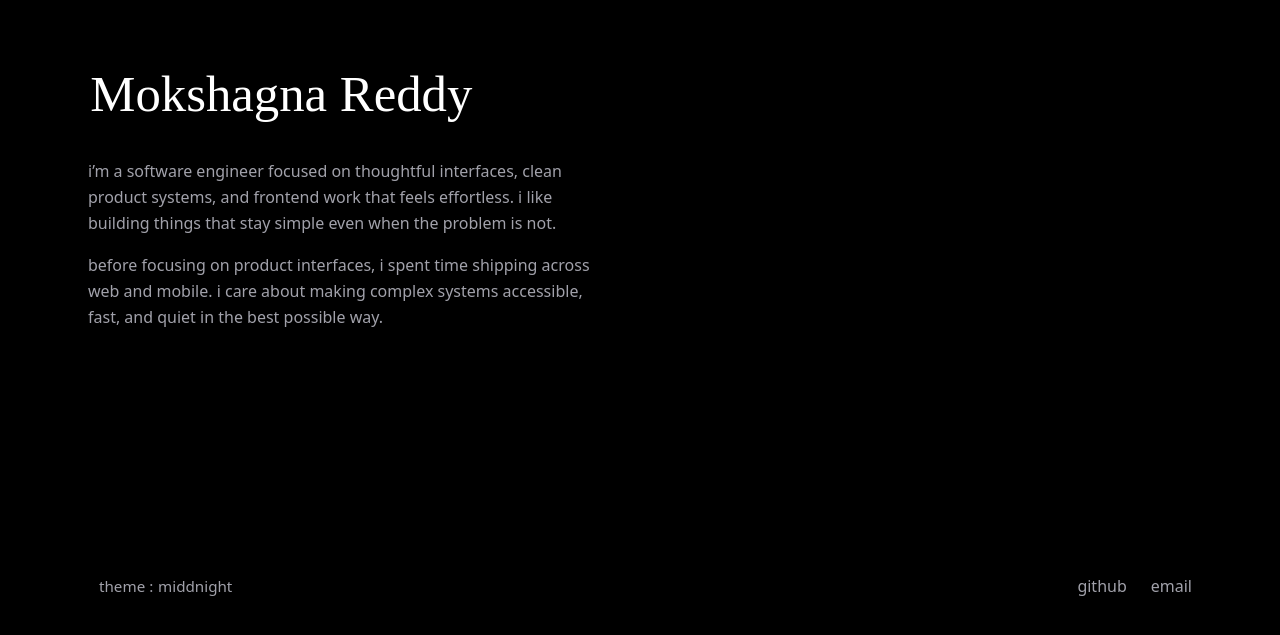
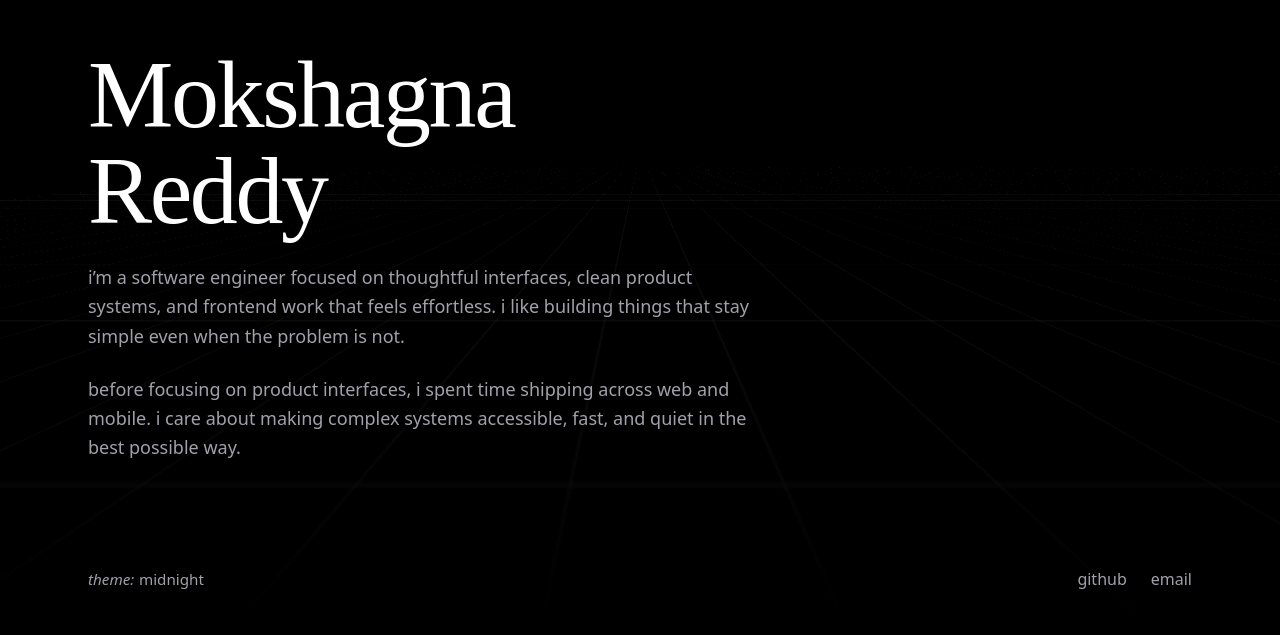
Before and after one commit to moKshagna-p/portfolio, an Astro site: page / in a window 1280 px wide. Shown: the part 155-790 px from the top of the page. Built offline with nearby package versions, Linux system fonts and the light colour scheme; Astro itself is replaced by a stand-in of ours; a web font is replaced by a local one.

Commit message:
feat: integrate Magic UI components

```diff
--- a/astro.config.mjs
+++ b/astro.config.mjs
@@ -1,6 +1,14 @@
 import { defineConfig } from 'astro/config';
+
+import react from '@astrojs/react';
+import tailwindcss from '@tailwindcss/vite';
 
 export default defineConfig({
   server: { host: true },
   output: 'static',
+  integrations: [react()],
+
+  vite: {
+    plugins: [tailwindcss()],
+  },
 });
--- /dev/null
+++ b/src/components/magicui/blur-fade.tsx
@@ -0,0 +1,59 @@
+"use client";
+
+import { useRef } from "react";
+import { AnimatePresence, motion, useInView, type Variants } from "framer-motion";
+
+interface BlurFadeProps {
+  children: React.ReactNode;
+  className?: string;
+  variant?: {
+    hidden: { y: number };
+    visible: { y: number };
+  };
+  duration?: number;
+  delay?: number;
+  yOffset?: number;
+  inView?: boolean;
+  inViewMargin?: string;
+  blur?: string;
+}
+
+export default function BlurFade({
+  children,
+  className,
+  variant,
+  duration = 0.4,
+  delay = 0,
+  yOffset = 6,
+  inView = false,
+  inViewMargin = "-50px",
+  blur = "6px",
+}: BlurFadeProps) {
+  const ref = useRef(null);
+  const inViewResult = useInView(ref, { once: true, margin: inViewMargin as any });
+  const isInView = !inView || inViewResult;
+  const defaultVariants: Variants = {
+    hidden: { y: yOffset, opacity: 0, filter: `blur(${blur})` },
+    visible: { y: -yOffset, opacity: 1, filter: `blur(0px)` },
+  };
+  const combinedVariants = variant || defaultVariants;
+  return (
+    <AnimatePresence>
+      <motion.div
+        ref={ref}
+        initial="hidden"
+        animate={isInView ? "visible" : "hidden"}
+        exit="hidden"
+        variants={combinedVariants}
+        transition={{
+          delay: 0.04 + delay,
+          duration,
+          ease: "easeOut",
+        }}
+        className={className}
+      >
+        {children}
+      </motion.div>
+    </AnimatePresence>
+  );
+}
--- /dev/null
+++ b/src/components/magicui/retro-grid.tsx
@@ -0,0 +1,32 @@
+"use client";
+
+import { cn } from "@/lib/utils";
+
+export default function RetroGrid({
+  className,
+  angle = 65,
+}: {
+  className?: string;
+  angle?: number;
+}) {
+  return (
+    <div
+      className={cn(
+        "pointer-events-none absolute h-full w-full overflow-hidden opacity-50 [perspective:200px]",
+        className,
+      )}
+      style={{ "--grid-angle": `${angle}deg` } as React.CSSProperties}
+    >
+      <div className="absolute inset-0 [transform:rotateX(var(--grid-angle))]">
+        <div
+          className={cn(
+            "animate-grid",
+            "[background-repeat:repeat] [background-size:60px_60px] [height:300vh] [inset:0%_0px] [margin-left:-50%] [transform-origin:100%_0_0] [width:600vw]",
+            "[background-image:linear-gradient(to_right,rgba(255,255,255,0.2)_1px,transparent_0),linear-gradient(to_bottom,rgba(255,255,255,0.2)_1px,transparent_0)]",
+          )}
+        />
+      </div>
+      <div className="absolute inset-0 bg-gradient-to-t from-background to-transparent to-90%" />
+    </div>
+  );
+}
--- /dev/null
+++ b/src/components/magicui/word-pull-up.tsx
@@ -0,0 +1,52 @@
+"use client";
+
+import { cn } from "@/lib/utils";
+import { motion, type Variants } from "framer-motion";
+
+interface WordPullUpProps {
+  words: string;
+  delayMultiple?: number;
+  wrapperFramerProps?: Variants;
+  framerProps?: Variants;
+  className?: string;
+}
+
+export default function WordPullUp({
+  words,
+  wrapperFramerProps = {
+    hidden: { opacity: 0 },
+    show: {
+      opacity: 1,
+      transition: {
+        staggerChildren: 0.2,
+      },
+    },
+  },
+  framerProps = {
+    hidden: { y: 20, opacity: 0 },
+    show: { y: 0, opacity: 1 },
+  },
+  className,
+}: WordPullUpProps) {
+  return (
+    <motion.h1
+      variants={wrapperFramerProps}
+      initial="hidden"
+      animate="show"
+      className={cn(
+        "font-display text-center text-4xl font-bold leading-[5rem] tracking-[-0.02em] drop-shadow-sm",
+        className,
+      )}
+    >
+      {words.split(" ").map((word, i) => (
+        <motion.span
+          key={i}
+          variants={framerProps}
+          style={{ display: "inline-block", paddingRight: "8px" }}
+        >
+          {word === "" ? <span>&nbsp;</span> : word}
+        </motion.span>
+      ))}
+    </motion.h1>
+  );
+}
--- /dev/null
+++ b/src/lib/utils.ts
@@ -0,0 +1,6 @@
+import { type ClassValue, clsx } from "clsx";
+import { twMerge } from "tailwind-merge";
+
+export function cn(...inputs: ClassValue[]) {
+  return twMerge(clsx(inputs));
+}
--- a/src/pages/index.astro
+++ b/src/pages/index.astro
@@ -1,31 +1,13 @@
 ---
 import "../styles/global.css";
+import RetroGrid from "@/components/magicui/retro-grid";
+import BlurFade from "@/components/magicui/blur-fade";
+import WordPullUp from "@/components/magicui/word-pull-up";
 
 const github = "https://github.com/moKshagna-p";
 const email = "mailto:mokshagnareddy45@gmail.com";
 
-const writings = [
-  {
-    title: "shipping small, sharp interfaces",
-    href: "https://github.com/moKshagna-p",
-  },
-  {
-    title: "why simple systems last longer",
-    href: "https://github.com/moKshagna-p",
-  },
-  {
-    title: "astro and bun make a clean stack",
-    href: "https://github.com/moKshagna-p",
-  },
-  {
-    title: "designing for speed without noise",
-    href: "https://github.com/moKshagna-p",
-  },
-  {
-    title: "products should feel invisible",
-    href: "https://github.com/moKshagna-p",
-  },
-];
+const BLUR_FADE_DELAY = 0.04;
 ---
 
 <!doctype html>
@@ -47,70 +29,50 @@ const writings = [
       rel="stylesheet"
     />
   </head>
-  <body>
-    <main class="page">
-      <header class="hero" aria-labelledby="name">
-        <svg
-          class="wordmark"
-          id="name"
-          viewBox="0 0 1040 210"
-          role="img"
-          aria-label="Mokshagna Reddy"
-        >
-          <text x="6" y="150">Mokshagna Reddy</text>
-        </svg>
+  <body class="relative flex min-h-screen w-full flex-col justify-between overflow-hidden bg-background font-sans text-foreground">
+    <RetroGrid client:load />
 
-        <p class="lede">
+    <main class="page relative z-10 w-full max-w-6xl mx-auto px-6 py-12 md:py-40 flex flex-col justify-between min-h-screen">
+      <header class="hero max-w-2xl" aria-labelledby="name">
+        <BlurFade delay={BLUR_FADE_DELAY} client:load>
+          <WordPullUp
+            words="Mokshagna Reddy"
+            className="text-left font-['Oooh_Baby'] text-6xl md:text-8xl tracking-tight mb-6"
+            client:load
+          />
+        </BlurFade>
+
+        <BlurFade delay={BLUR_FADE_DELAY * 2} client:load>
+          <p class="lede text-muted-foreground text-lg mb-6 leading-relaxed">
             i’m a software engineer focused on thoughtful interfaces, clean
             product systems, and frontend work that feels effortless. i like
             building things that stay simple even when the problem is not.
           </p>
-        <p class="lede">
+        </BlurFade>
+
+        <BlurFade delay={BLUR_FADE_DELAY * 3} client:load>
+          <p class="lede text-muted-foreground text-lg leading-relaxed">
             before focusing on product interfaces, i spent time shipping across
             web and mobile. i care about making complex systems accessible, fast,
             and quiet in the best possible way.
           </p>
+        </BlurFade>
       </header>
 
-      <!-- <footer class="footer">
-        <nav aria-labelledby="writings-title">
-          <p class="section-label" id="writings-title">favorite writings:</p>
-          <ul class="link-list">
-            {writings.map((writing) => (
-              <li>
-                <a href={writing.href} target="_blank" rel="noopener noreferrer">
-                  {writing.title}
-                </a>
-              </li>
-            ))}
-          </ul>
-        </nav>
-
-        <div class="footer-bottom">
-          <button id="theme-toggle" class="theme-toggle">
-            <span class="theme-label">theme:</span> <span id="theme-name">midnight</span>
+      <BlurFade delay={BLUR_FADE_DELAY * 4} client:load className="mt-auto pt-12">
+        <div class="footer-bottom flex justify-between items-center w-full">
+          <button id="theme-toggle" class="theme-toggle flex items-center gap-2 text-muted-foreground hover:text-foreground transition-colors">
+            <span class="theme-label italic">theme:</span>
+            <span id="theme-name" class="font-medium">midnight</span>
           </button>
-          <div class="meta-links" aria-label="External contact links">
-            <a href={github} target="_blank" rel="me noopener noreferrer">
+          <div class="meta-links flex gap-6 text-muted-foreground" aria-label="External contact links">
+            <a href={github} target="_blank" rel="me noopener noreferrer" class="hover:text-foreground transition-colors">
               github
             </a>
-            <a href={email}>email</a>
+            <a href={email} class="hover:text-foreground transition-colors">email</a>
           </div>
         </div>
-      </footer> -->
-
-      <div class="footer-bottom">
-        <button id="theme-toggle" class="theme-toggle">
-          <span class="theme-lable" style="padding-left: 11px;">theme :</span>
-          <span id="theme-name"> middnight</span>
-        </button>
-        <div class="meta-links" aria-label="External contact links">
-          <a href={github} target="_blank" rel="me noopener noreferrer">
-            github
-          </a>
-          <a href={email}>email</a>
-        </div>
-      </div>
+      </BlurFade>
     </main>
 
     <script>
@@ -128,7 +90,6 @@ const writings = [
 
           document.documentElement.dataset.theme = newTheme;
 
-          // Animate the text change
           themeName.style.opacity = "0";
           themeName.style.transform = "translateY(4px)";
 
--- a/src/styles/global.css
+++ b/src/styles/global.css
@@ -1,3 +1,17 @@
+@import "tailwindcss";
+
+@theme {
+  --animate-grid: grid 15s linear infinite;
+  --color-background: var(--background);
+  --color-foreground: var(--foreground);
+  --color-muted-foreground: var(--muted);
+}
+
+@keyframes grid {
+  0% { transform: translateY(-50%); }
+  100% { transform: translateY(0); }
+}
+
 :root {
   --background: #000000;
   --foreground: #ffffff;
@@ -56,59 +70,9 @@ html, body {
   }
 }
 
-.wordmark {
-  display: block;
-  width: 280px;
-  height: auto;
-  margin-bottom: 1.5rem; /* mb-6 */
-}
 
-@media (min-width: 768px) {
-  .wordmark {
-    width: 400px; /* md:w-[400px] */
-  }
-}
 
-.wordmark text {
-  fill: transparent;
-  stroke: var(--foreground);
-  stroke-width: 1.5;
-  font-family: 'Oooh Baby', cursive;
-  font-size: 132px;
-  stroke-dasharray: 2000;
-  stroke-dashoffset: 2000;
-  animation: draw 2.5s ease-in-out forwards, fillText 0.8s ease-in-out 2s forwards;
-  transition: stroke 0.8s ease, fill 0.8s ease;
-}
 
-.lede {
-  color: var(--muted);
-  font-size: 1rem;
-  line-height: 1.625; /* leading-relaxed */
-  max-width: 32rem; /* max-w-lg */
-  margin-top: 1rem;
-  margin-bottom: 0;
-  opacity: 0;
-  transform: translateY(10px);
-  animation: fadeUp 0.8s ease-out forwards;
-}
-
-.lede:first-of-type {
-  margin-top: 0;
-  animation-delay: 1.2s;
-}
-
-.lede:last-of-type {
-  animation-delay: 1.5s;
-}
-
-.footer {
-  opacity: 0;
-  transform: translateY(10px);
-  animation: fadeUp 0.8s ease-out forwards;
-  animation-delay: 1.8s;
-  padding-bottom: 2rem;
-}
 
 .section-label {
   color: var(--muted);
@@ -190,25 +154,7 @@ html, body {
   color: var(--foreground);
 }
 
-@keyframes draw {
-  to {
-    stroke-dashoffset: 0;
-  }
-}
 
-@keyframes fillText {
-  to {
-    fill: var(--foreground);
-    stroke-width: 0;
-  }
-}
-
-@keyframes fadeUp {
-  to {
-    opacity: 1;
-    transform: translateY(0);
-  }
-}
 
 @media (prefers-reduced-motion: reduce) {
   *,
@@ -218,18 +164,6 @@ html, body {
     transition: none !important;
     scroll-behavior: auto !important;
   }
-
-  .wordmark text {
-    stroke-dasharray: none;
-    stroke-dashoffset: 0;
-    fill: var(--foreground);
-    stroke-width: 0;
-  }
-
-  .lede, .footer {
-    opacity: 1;
-    transform: none;
-  }
 }
 
 /* --- FUN VIBES --- */
```
Also changed, not shown: package.json (+13 -0 lines), tsconfig.json (added, +11 -0 lines), 1 other file. Lines whose indentation alone changed are shown as unchanged.
